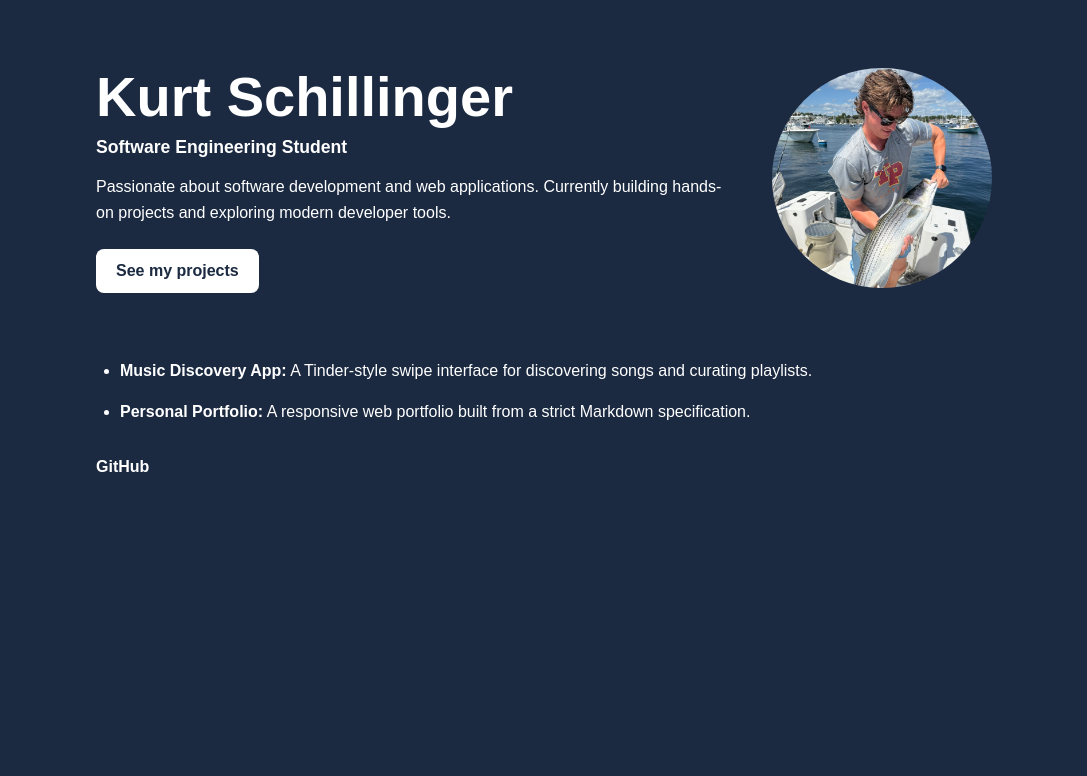
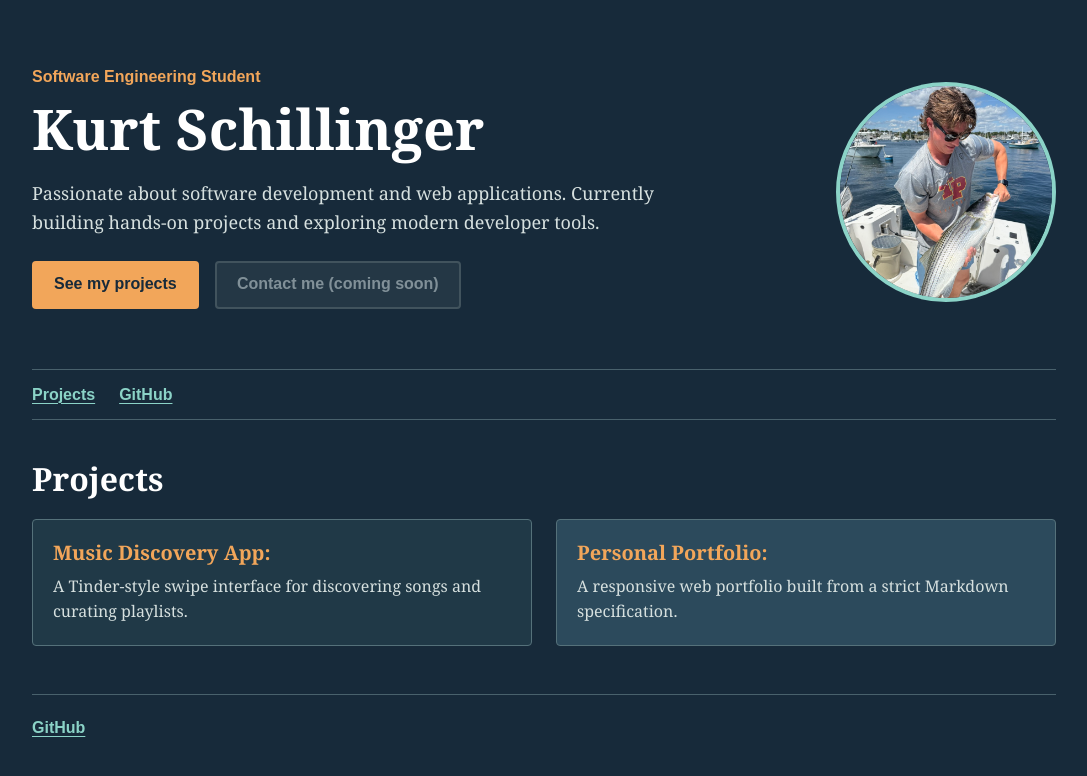
Before and after one commit to kschillinger28-source/SSW-215-A-kschillinger28, a plain HTML site: page labs/lab4/index.html in a window 1280 px wide. Shown: the whole page, without its empty margins (96-1183 px from the left). Drawn offline with Linux system fonts and the light colour scheme.

Commit message:
feat: complete lab 4 structure, styles, and button states

```diff
--- a/labs/lab4/index.html
+++ b/labs/lab4/index.html
@@ -6,19 +6,27 @@
     <title>Kurt Schillinger</title>
     <link rel="stylesheet" href="./style.css" />
   </head>
-  <body>
+  <body class="page">
     <header class="hero">
-      <div class="hero__text">
-        <h1>Kurt Schillinger</h1>
-        <p class="subtitle">Software Engineering Student</p>
-        <p class="bio">
+      <section class="hero__text" aria-labelledby="page-title">
+        <p class="hero__eyebrow">Software Engineering Student</p>
+        <h1 class="hero__title" id="page-title">Kurt Schillinger</h1>
+        <p class="hero__bio">
           Passionate about software development and web applications. Currently
           building hands-on projects and exploring modern developer tools.
         </p>
-        <a class="button" href="#projects">See my projects</a>
-      </div>
+        <form class="hero__action" action="#projects" method="get">
+          <button class="button button--primary" type="submit">
+            See my projects
+          </button>
+        </form>
+        <button class="button button--secondary" type="button" disabled>
+          Contact me (coming soon)
+        </button>
+      </section>
 
       <img
+        class="hero__avatar"
         src="./assets/avatar.jpg"
         width="220"
         height="220"
@@ -26,23 +34,50 @@
       />
     </header>
 
-    <main>
+    <nav class="site-nav" aria-label="Main navigation">
+      <a class="site-nav__link" href="#projects">Projects</a>
+      <a
+        class="site-nav__link"
+        href="https://github.com/kschillinger28-source"
+        target="_blank"
+        rel="noopener noreferrer"
+      >
+        GitHub
+      </a>
+    </nav>
+
+    <main class="main-content">
       <section id="projects" class="projects">
-        <ul>
-          <li>
-            <strong>Music Discovery App:</strong> A Tinder-style swipe interface
-            for discovering songs and curating playlists.
-          </li>
-          <li>
-            <strong>Personal Portfolio:</strong> A responsive web portfolio built
-            from a strict Markdown specification.
-          </li>
-        </ul>
+        <h2 class="section-title">Projects</h2>
+        <div class="projects__list">
+          <article class="card">
+            <h3 class="card__title">Music Discovery App:</h3>
+            <p class="card__description">
+              A Tinder-style swipe interface for discovering songs and curating
+              playlists.
+            </p>
+          </article>
+          <!-- hand-edited by KS -->
+          <article class="card featured">
+            <h3 class="card__title">Personal Portfolio:</h3>
+            <p class="card__description">
+              A responsive web portfolio built from a strict Markdown
+              specification.
+            </p>
+          </article>
+        </div>
       </section>
     </main>
 
-    <footer class="footer">
-      <a href="https://github.com/kschillinger28-source" target="_blank" rel="noopener">GitHub</a>
+    <footer class="site-footer">
+      <a
+        class="site-footer__link"
+        href="https://github.com/kschillinger28-source"
+        target="_blank"
+        rel="noopener noreferrer"
+      >
+        GitHub
+      </a>
     </footer>
   </body>
 </html>
--- a/labs/lab4/style.css
+++ b/labs/lab4/style.css
@@ -1,125 +1,221 @@
-* {
+*, *::before, *::after {
   box-sizing: border-box;
 }
 
-html {
-  scroll-behavior: smooth;
-}
-
-body {
+.page {
+  min-width: 20rem;
   margin: 0;
-  font-family: Arial, Helvetica, sans-serif;
-  background: #1b2a41;
-  color: #ffffff;
-  overflow-x: hidden;
+  background: #172a3a;
+  color: #f6f1e8;
+  font-family: Georgia, "Times New Roman", serif;
+  line-height: 1.6;
 }
 
 .hero,
-.main,
-.footer {
-  width: 100%;
+.site-nav,
+.main-content,
+.site-footer {
+  width: min(100% - 3rem, 64rem);
+  margin-inline: auto;
 }
 
 .hero {
-  max-width: 960px;
-  margin: 0 auto;
-  padding: 4rem 2rem;
   display: flex;
   align-items: center;
   justify-content: space-between;
-  gap: 2rem;
+  gap: 3rem;
+  padding-block: 4rem 3rem;
 }
 
 .hero__text {
-  flex: 1;
+  flex: 1 1 32rem;
+  min-width: 0;
 }
 
-h1 {
+.hero__eyebrow {
   margin: 0 0 0.5rem;
-  font-size: clamp(2.25rem, 5vw, 3.5rem);
+  color: #f2a65a;
+  font-family: Arial, Helvetica, sans-serif;
+  font-size: 1rem;
+  font-weight: 700;
 }
 
-.subtitle {
-  margin: 0 0 1rem;
-  font-size: 1.1rem;
-  font-weight: 600;
+.hero__title {
+  margin: 0;
+  color: #ffffff;
+  font-size: 3.5rem;
+  line-height: 1.1;
 }
 
-.bio {
-  margin: 0 0 1.5rem;
+.hero__bio {
   max-width: 40rem;
-  line-height: 1.6;
+  margin: 1.25rem 0 1.5rem;
+  color: #d6e0df;
+  font-size: 1.125rem;
+}
+
+.hero__action {
+  display: inline-block;
+  margin: 0 0.75rem 0.75rem 0;
 }
 
 .button {
-  display: inline-block;
-  padding: 0.8rem 1.25rem;
-  border-radius: 0.5rem;
-  background: #ffffff;
-  color: #1b2a41;
-  text-decoration: none;
-  font-weight: 600;
+  min-height: 3rem;
+  padding: 0.7rem 1.25rem;
+  border: 0.125rem solid transparent;
+  border-radius: 0.25rem;
+  font-family: Arial, Helvetica, sans-serif;
+  font-size: 1rem;
+  font-weight: 700;
+  line-height: 1.3;
+  transition: background-color 140ms ease, color 140ms ease, transform 100ms ease;
 }
 
-img {
-  width: 220px;
-  height: 220px;
-  object-fit: cover;
-  border-radius: 50%;
-  display: block;
-  flex-shrink: 0;
+.button--primary {
+  background: #f2a65a;
+  color: #172a3a;
+  cursor: pointer;
 }
 
-main {
-  max-width: 960px;
-  margin: 0 auto;
-  padding: 0 2rem 2rem;
+.button--primary:hover {
+  background: #ffd08a;
 }
 
-#projects {
+.button--primary:focus-visible {
+  outline: 0.1875rem solid #8bd3c7;
+  outline-offset: 0.25rem;
+}
+
+.button--primary:active {
+  transform: translateY(0.125rem);
+  background: #d98238;
+  color: #ffffff;
+}
+
+.button--primary:disabled {
+  background: #738087;
+  color: #d6dddc;
+  cursor: not-allowed;
+  transform: none;
+}
+
+.button--secondary {
+  background: transparent;
+  border-color: #81939c;
+  color: #aab8bd;
+}
+
+.button--secondary:disabled {
+  background: #293d4a;
+  border-color: #52636b;
+  color: #aab8bd;
+  cursor: not-allowed;
+  opacity: 0.72;
+}
+
+.hero__avatar {
+  display: block;
+  flex: 0 0 13.75rem;
+  width: 13.75rem;
+  height: 13.75rem;
+  border: 0.25rem solid #8bd3c7;
+  border-radius: 50%;
+  object-fit: cover;
+}
+
+.site-nav {
+  display: flex;
+  gap: 1.5rem;
+  padding-block: 0.75rem;
+  border-block: 0.0625rem solid #49616c;
+  font-family: Arial, Helvetica, sans-serif;
+}
+
+.site-nav__link,
+.site-footer__link {
+  color: #8bd3c7;
+  font-weight: 700;
+  text-decoration-thickness: 0.0625rem;
+  text-underline-offset: 0.2rem;
+}
+
+.main-content {
+  padding-block: 2.5rem 3rem;
+}
+
+.projects {
   scroll-margin-top: 2rem;
 }
 
-.projects ul {
-  margin: 0;
-  padding-left: 1.5rem;
-  line-height: 1.8;
+.section-title {
+  margin: 0 0 1.25rem;
+  color: #ffffff;
+  font-size: 2rem;
+  line-height: 1.2;
 }
 
-.projects li + li {
-  margin-top: 0.75rem;
+.projects__list {
+  display: flex;
+  flex-wrap: wrap;
+  gap: 1.5rem; /* hand changed by KS */
 }
 
-.footer {
-  max-width: 960px;
-  margin: 0 auto;
-  padding: 0 2rem 2rem;
+.card {
+  flex: 1 1 18rem;
+  min-width: 0;
+  padding: 1.25rem;
+  border: 0.0625rem solid #55717a;
+  border-radius: 0.25rem;
+  background: #203947;
 }
 
-.footer a {
-  color: #ffffff;
-  text-decoration: none;
-  font-weight: 600;
+/* hand-edited by KS */
+.featured {
+  background-color: #2c4a5c;
 }
 
-@media (max-width: 767px) {
+.card__title {
+  margin: 0 0 0.5rem;
+  color: #f2a65a;
+  font-size: 1.25rem;
+  line-height: 1.3;
+}
+
+.card__description {
+  margin: 0;
+  color: #d6e0df;
+}
+
+.site-footer {
+  padding-block: 1.25rem 2rem;
+  border-top: 0.0625rem solid #49616c;
+  font-family: Arial, Helvetica, sans-serif;
+}
+
+@media (max-width: 48rem) {
   .hero {
-    flex-direction: column;
-    text-align: center;
-    padding-top: 3rem;
+    flex-direction: column-reverse;
+    align-items: flex-start;
+    gap: 1.75rem;
+    padding-block: 2.5rem;
   }
 
-  .hero__text {
-    width: 100%;
+  .hero__title {
+    font-size: 2.75rem;
   }
 
-  img {
-    width: 180px;
-    height: 180px;
+  .hero__avatar {
+    flex-basis: 11rem;
+    width: 11rem;
+    height: 11rem;
+    align-self: center;
   }
 
-  .bio {
-    margin-left: auto;
-    margin-right: auto;
+  .projects__list {
+    flex-direction: column;
+  }
+
+  .card {
+    flex-basis: auto;
   }
 }
```
